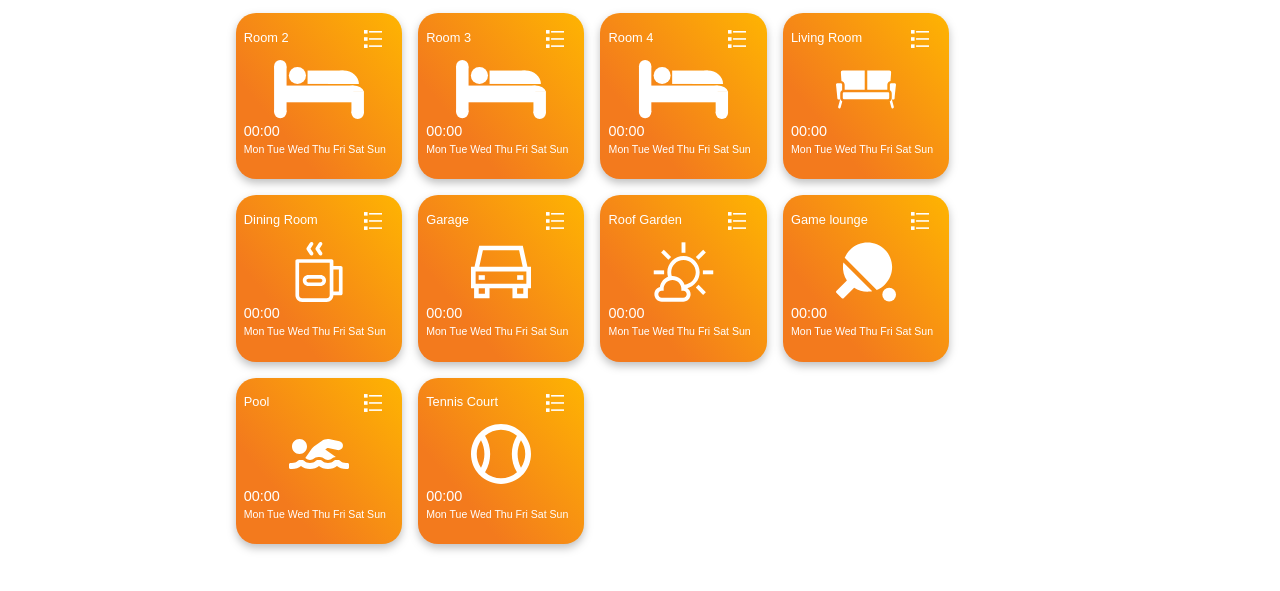
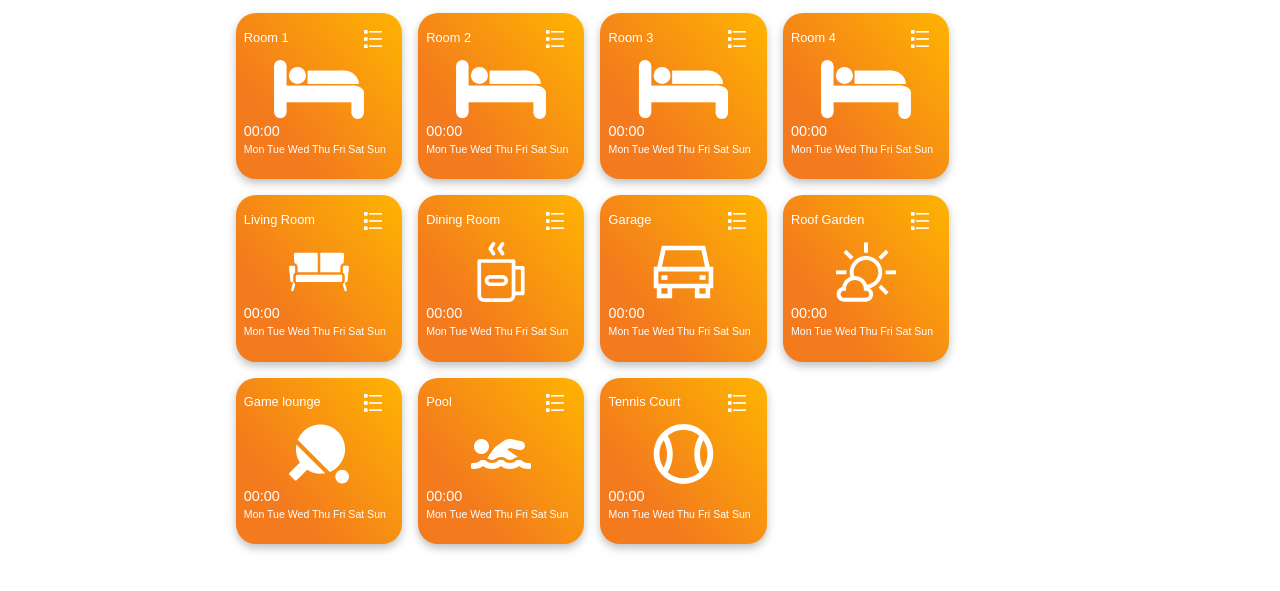
Before and after one commit to JosePeblo/Rodrigo-s_Home, a plain HTML site: page index.html in a window 1280 px wide. Shown: the part 87-678 px from the top of the page. Drawn offline with Linux system fonts and the light colour scheme.

Commit message:
More buttons

```diff
--- a/index.html
+++ b/index.html
@@ -24,6 +24,22 @@
     </header>
     <section class="container">
         <div class="button-containter">
+
+            <div class="grid-button btn-on">
+                <div class="btn-content">
+                    <div class="btn-head">
+                        <div class="btn-title">Room 1</div>
+                        <div class="drop-menu">
+                            <img src="./assets/list.svg" alt="list-icon" class="list-icon">
+                        </div>
+                    </div>
+                    <div class="btn-icon-container">
+                        <img src="./assets/bed.svg" alt="" class="button-icon">
+                    </div>
+                    <div class="btn-hour">00:00</div>
+                    <div class="btn-days">Mon Tue Wed Thu Fri Sat Sun</div>
+                </div>
+            </div>
 
             <div class="grid-button btn-on">
                 <div class="btn-content">
--- a/script.js
+++ b/script.js
@@ -3,7 +3,8 @@ window.onload = querryButtons;
 
 function querryButtons()
 {
-    buttons = document.getElementsByClassName('grid-button');
+
+    buttons = document.querySelectorAll('.grid-button');
     for(let i = 0; i < buttons.length; i++)
     {
         const button = buttons[i];
```
